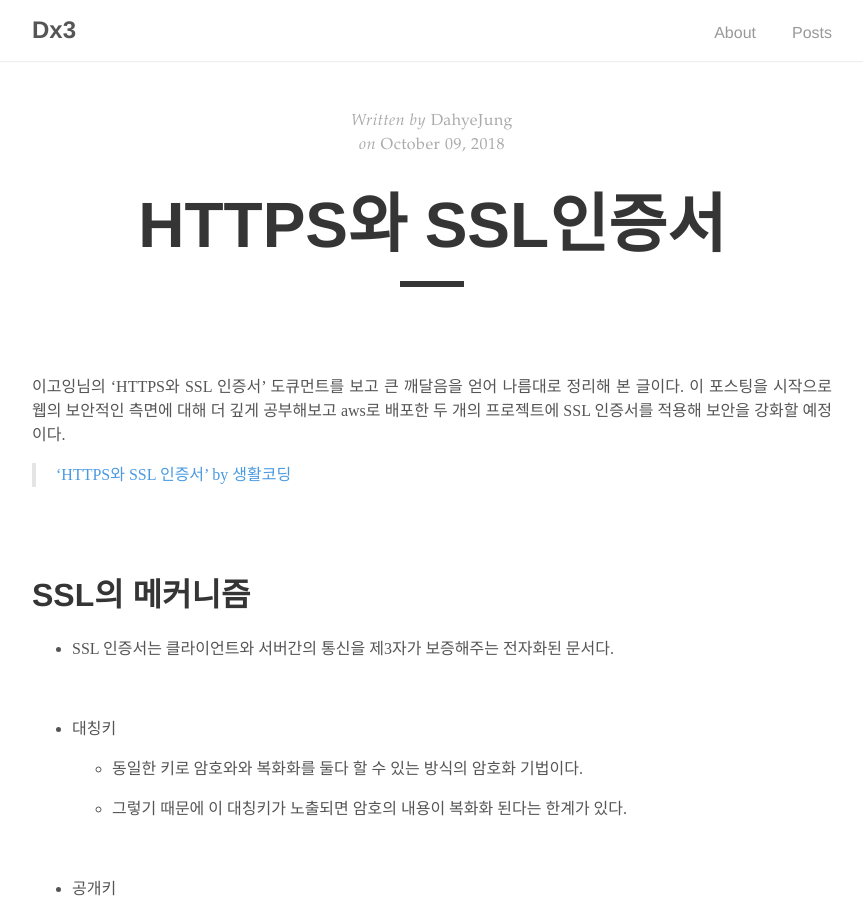
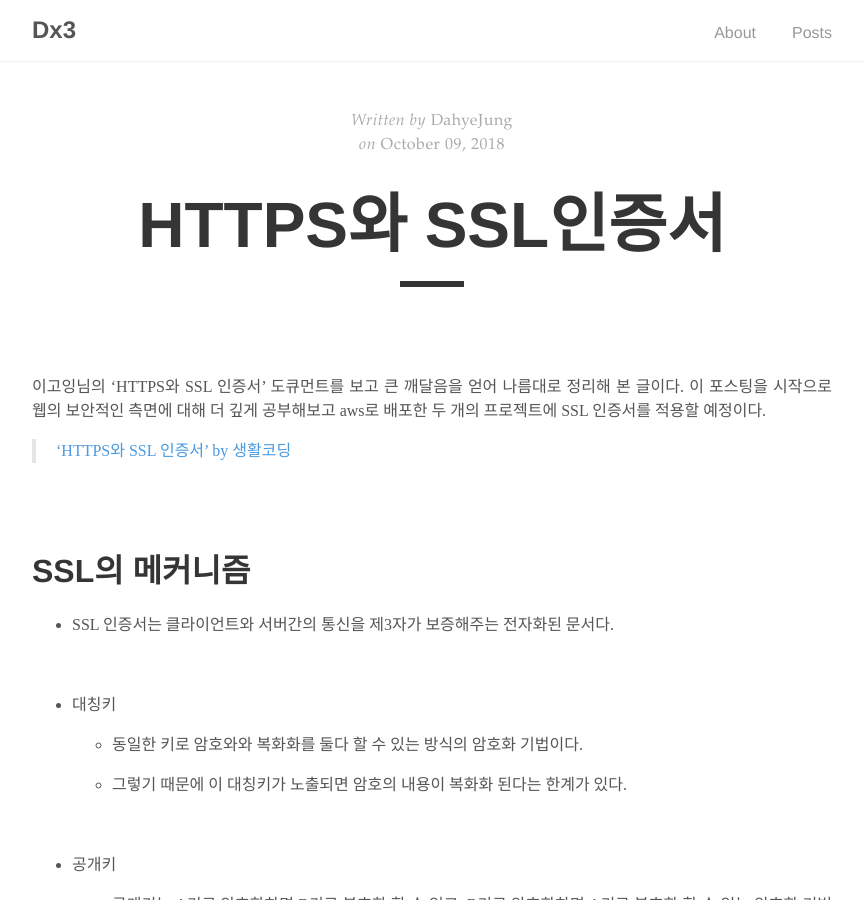
Before and after one commit to duohui1234/techblog, a Jekyll site: the page built from _posts/2018-10-09-post1.md, in a window 1280 px wide and 900 px high. Shown: the whole window, without its empty margins (208-1071 px from the left). Built offline with Jekyll 4.4.1, drawn with Linux system fonts in a browser that asks for light colours.

```diff
--- a/_posts/2018-10-09-post1.md
+++ b/_posts/2018-10-09-post1.md
@@ -6,7 +6,7 @@ author: "DahyeJung"
 
 <br/>
 
-이고잉님의 'HTTPS와 SSL 인증서' 도큐먼트를 보고 큰 깨달음을 얻어 나름대로 정리해 본 글이다. 이 포스팅을 시작으로 웹의 보안적인 측면에 대해 더 깊게 공부해보고 aws로 배포한 두 개의 프로젝트에 SSL 인증서를 적용해 보안을 강화할 예정이다.
+이고잉님의 'HTTPS와 SSL 인증서' 도큐먼트를 보고 큰 깨달음을 얻어 나름대로 정리해 본 글이다. 이 포스팅을 시작으로 웹의 보안적인 측면에 대해 더 깊게 공부해보고 aws로 배포한 두 개의 프로젝트에 SSL 인증서를 적용할 예정이다.
 
 >  ['HTTPS와 SSL 인증서' by 생활코딩](https://opentutorials.org/course/228/4894)
 
```
